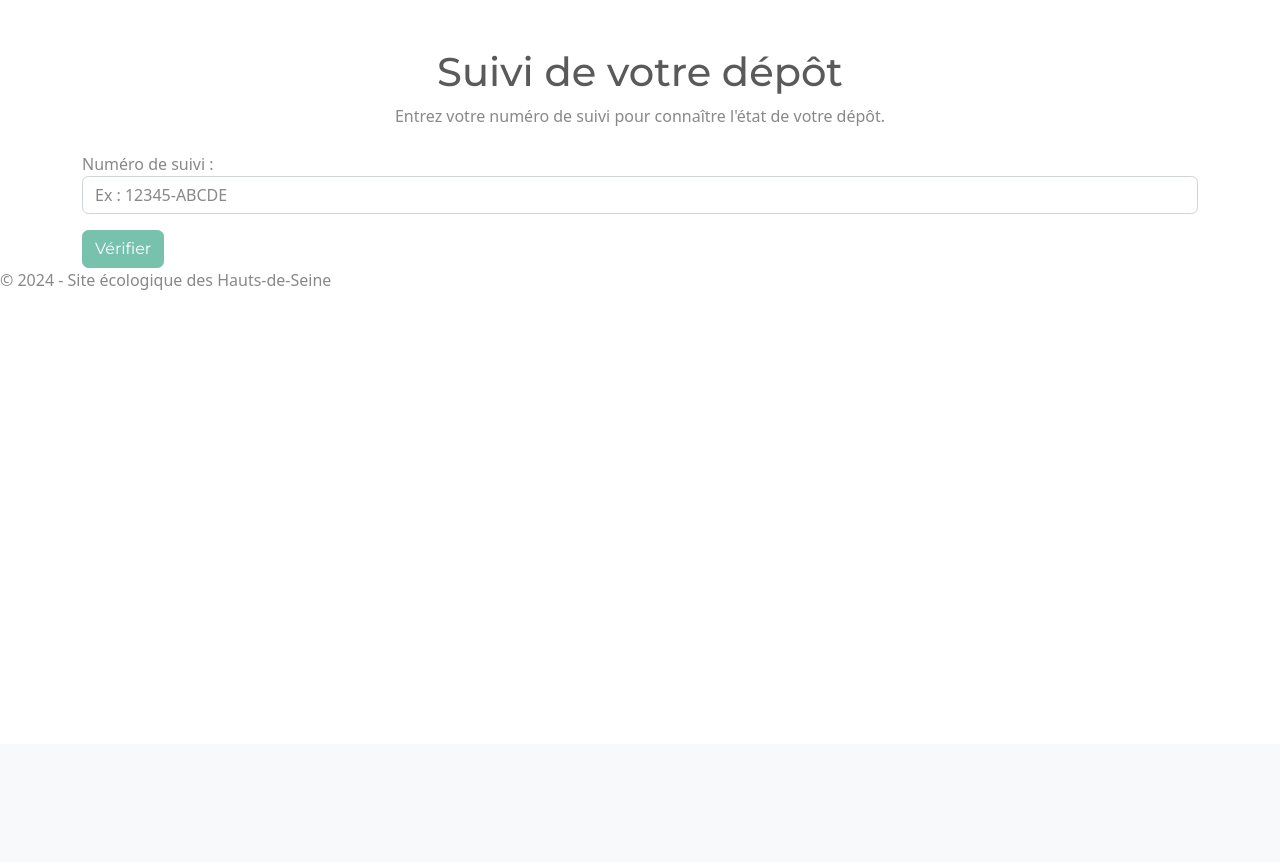
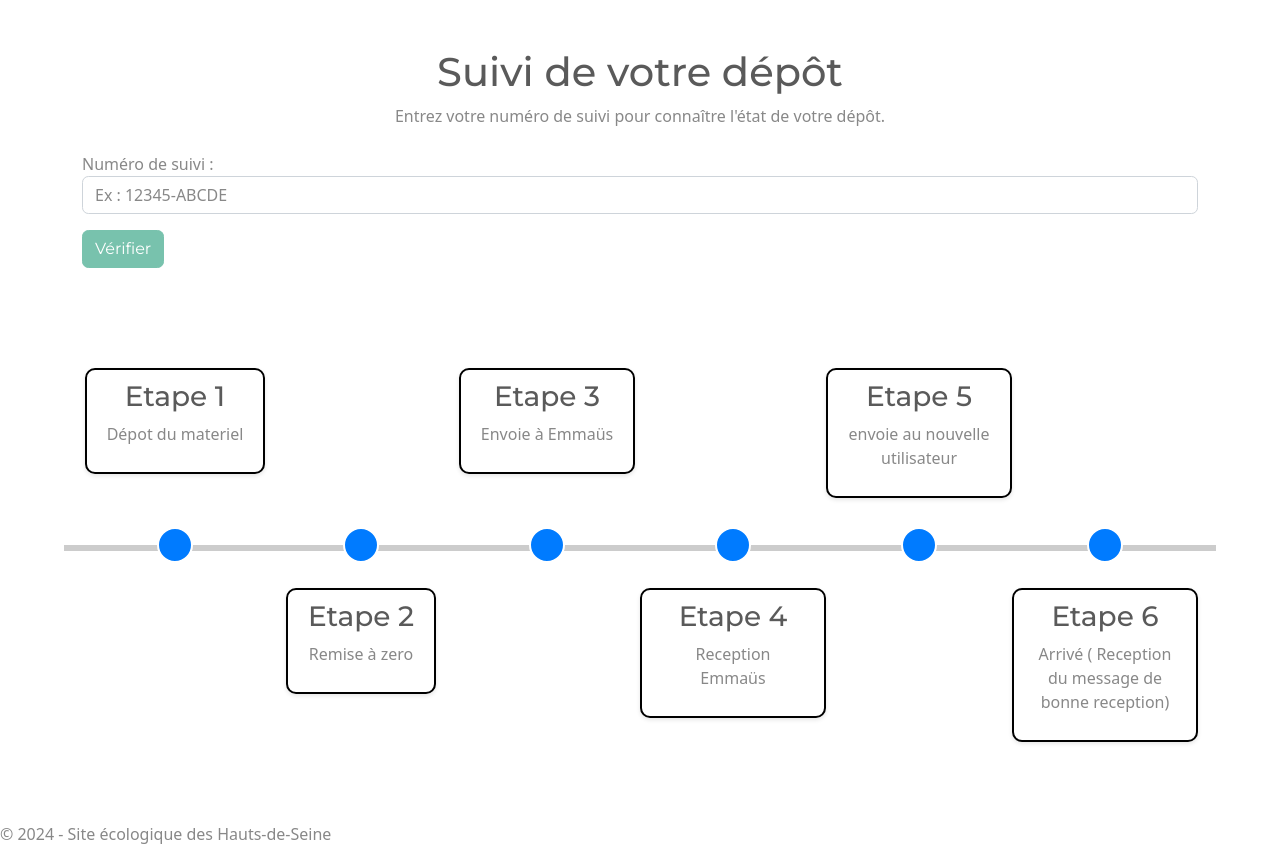
Before and after one commit to Devlab-IIM-2024-Groupe-6/devlab-main, a Symfony app: template templates/tracking.html.twig in a window 1280 px wide. Shown: the part 56-918 px from the top of the page. Before the commit the page ends 346 px from the top, so only its background shows below. Run offline with Twig, Linux system fonts and the light colour scheme; the template is opened without the code that fills it, so the values that code supplies are empty; some libraries are stand-ins or nearby versions.

Commit message:
front timeline créer

```diff
--- /dev/null
+++ b/public/css/timeline.css
@@ -0,0 +1,59 @@
+/* timeline.css */
+.timeline {
+    display: flex;
+    justify-content: center;
+    position: relative;
+    margin: 200px 0;
+}
+
+.timeline:before {
+    content: '';
+    position: absolute;
+    width: 90vw;
+    height: 6px;
+    background-color: #ccc;
+    top: 50%;
+    z-index: 1;
+}
+
+.timeline-item {
+    position: relative;
+    flex: 1;
+    text-align: center;
+
+}
+
+.timeline-item[data-position="above"] .timeline-content {
+    position: relative;
+    top: -100px;
+}
+
+.timeline-item[data-position="below"] .timeline-content {
+    position: relative;
+    top: 120px;
+}
+
+.timeline-content {
+    display: inline-block;
+    background: #fff;
+    padding: 10px 20px;
+    border-radius: 10px;
+    box-shadow: 0 2px 4px rgba(0, 0, 0, 0.1);
+    z-index: 2;
+    position: relative;
+    border: 2px solid black;
+}
+
+.timeline-item:after {
+    content: '';
+    position: absolute;
+    width: 36px;
+    height: 36px;
+    background: #007bff;
+    border-radius: 50%;
+    top: 50%;
+    left: 50%;
+    transform: translate(-50%, -50%);
+    z-index: 3;
+    border: 2px solid #fff;
+}
--- a/templates/base.html.twig
+++ b/templates/base.html.twig
@@ -7,6 +7,7 @@
 
         <link href="https://cdn.jsdelivr.net/npm/bootswatch@5.3.2/dist/minty/bootstrap.min.css" rel="stylesheet">
         <script src="https://cdn.jsdelivr.net/npm/bootstrap@5.3.2/dist/js/bootstrap.bundle.min.js" defer></script>
+        <link rel="stylesheet" href="{{ asset('css/timeline.css') }}">
 
         {% block stylesheets %}
         {% endblock %}
--- a/templates/tracking.html.twig
+++ b/templates/tracking.html.twig
@@ -20,5 +20,50 @@
     <div class="alert alert-info mt-4 d-none" id="tracking-result">
         <strong>Statut :</strong> Votre dépôt est en cours de traitement.
     </div>
+
+    <div class="TimeLine">
+
+    <!-- templates/timeline.html.twig -->
+<div class="timeline">
+    <div class="timeline-item" data-position="above">
+        <div class="timeline-content">
+            <h3>Etape 1</h3>
+            <p>Dépot du materiel </p>
+        </div>
+    </div>
+    <div class="timeline-item" data-position="below">
+        <div class="timeline-content">
+            <h3>Etape 2</h3>
+            <p>Remise à zero </p>
+        </div>
+    </div>
+    <div class="timeline-item" data-position="above">
+        <div class="timeline-content">
+            <h3>Etape 3</h3>
+            <p>Envoie à Emmaüs </p>
+        </div>
+    </div>
+     <div class="timeline-item" data-position="below">
+        <div class="timeline-content">
+            <h3>Etape 4</h3>
+            <p>Reception Emmaüs </p>
+        </div>
+    </div>
+    <div class="timeline-item" data-position="above">
+        <div class="timeline-content">
+            <h3>Etape 5</h3>
+            <p>envoie au nouvelle utilisateur</p>
+        </div>
+    </div>
+     <div class="timeline-item" data-position="below">
+        <div class="timeline-content">
+            <h3>Etape 6</h3>
+            <p>Arrivé ( Reception du message de bonne reception) </p>
+        </div>
+    </div>
+</div>
+
+    </div>
+
 </div>
 {% endblock %}
```
Also changed, not shown: templates/app/components/timeline.html.twig (added, +9 -0 lines), templates/app/index.html.twig (+1 -13 lines), 1 other file.
